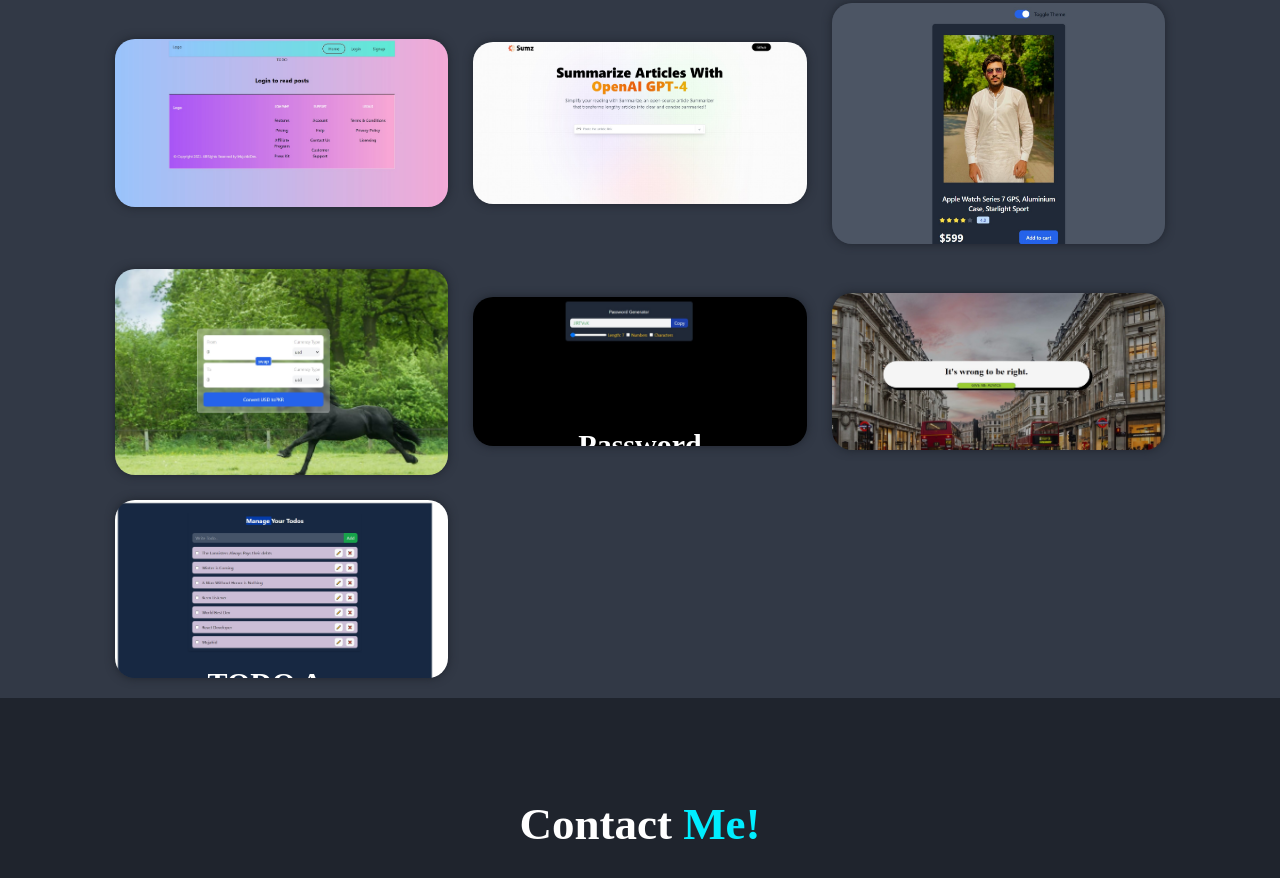
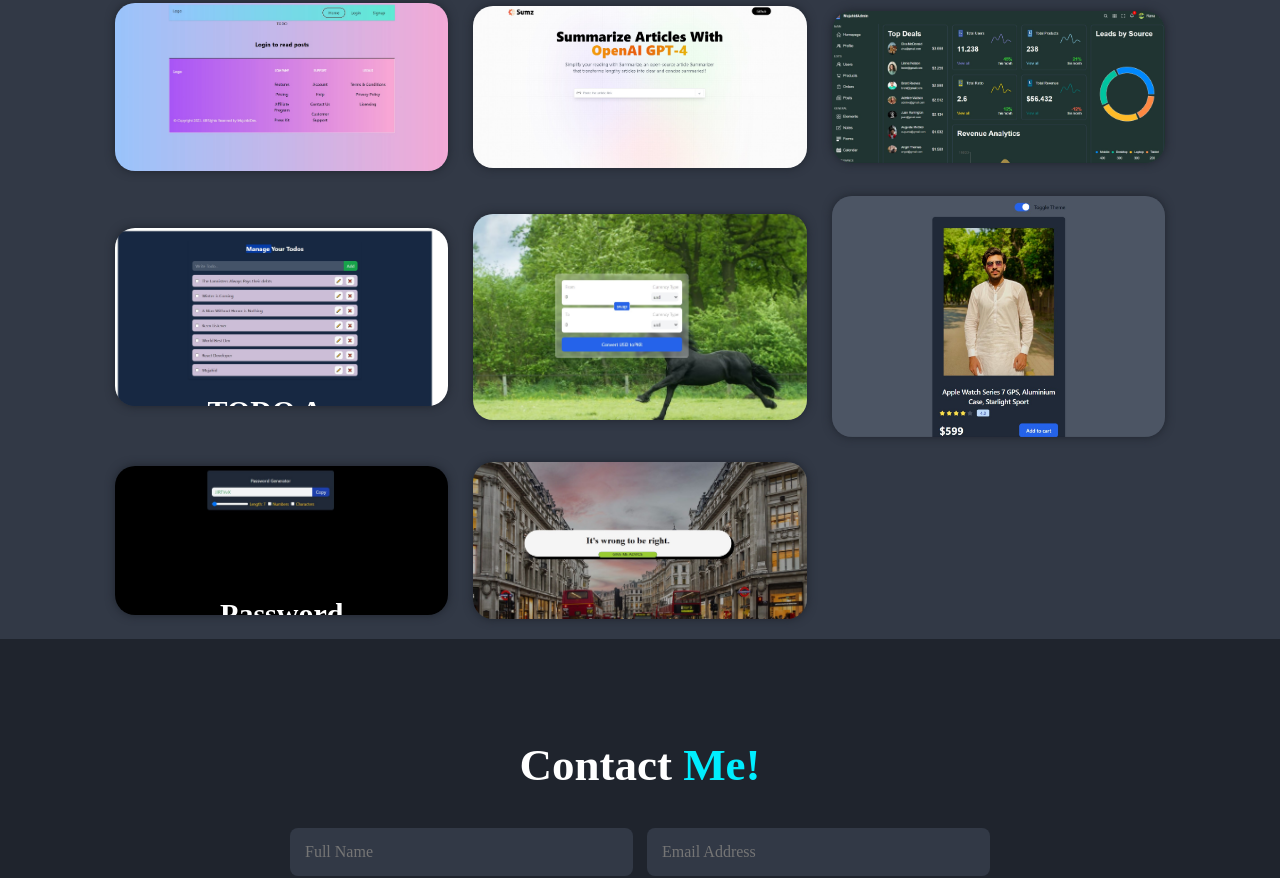
Before and after one commit to MUJAHID-SARWAR/Portfolio-Project, a plain HTML site: page index.html in a window 1280 px wide. Shown: the part 2589-3467 px from the top of the page. Drawn offline with nearby package versions, Linux system fonts and the light colour scheme.

Commit message:
Minor Chnages

```diff
--- a/index.html
+++ b/index.html
@@ -159,6 +159,41 @@
         </div>
 
         <div class="portfolio-box">
+          <img src="images/adminDashboard.jpg" alt="" />
+          <div class="portfolio-layer">
+            <h4>Admin Dash</h4>
+
+            <p>
+              MujahidAdmin is a React JS dashboard offering a dynamic admin experience with real-time analytics and comprehensive management tools.
+            </p>
+            <a href="https://velvety-melomakarona-ac6468.netlify.app/"
+              ><i class="bx bxl-netlify"></i
+            ></a>
+            <a href="https://github.com/MUJAHID-SARWAR/React_Admin_Dashboard"
+              ><i class="bx bxl-github"></i
+            ></a>
+          </div>
+        </div>
+
+        <div class="portfolio-box">
+          <img src="images/pro6.jpg" alt="" />
+          <div class="portfolio-layer">
+            <h4>TODO App</h4>
+            <p>
+              Developed a feature-rich Todo application with a clean and
+              intuitive interface, enabling users to effortlessly organize
+              tasks, set priorities.
+              <a href="https://helpful-eclair-7afd10.netlify.app/"
+                ><i class="bx bxl-netlify"></i
+              ></a>
+              <a href="https://github.com/MUJAHID-SARWAR/themeFlow"
+                ><i class="bx bxl-github"></i
+              ></a>
+            </p>
+          </div>
+        </div>
+
+        <!-- <div class="portfolio-box">
           <img src="images/pro11.jpg" alt="" />
           <div class="portfolio-layer">
             <h4>ContextAPi themeFlow</h4>
@@ -174,7 +209,7 @@
               ><i class="bx bxl-github"></i
             ></a>
           </div>
-        </div>
+        </div> -->
 
         <div class="portfolio-box">
           <img src="images/pro5.jpg" alt="" />
@@ -194,6 +229,24 @@
           </div>
         </div>
 
+
+        <div class="portfolio-box">
+          <img src="images/pro11.jpg" alt="" />
+          <div class="portfolio-layer">
+            <h4>ContextAPi themeFlow</h4>
+            <p>
+              Use React Context API to manage the theme state across components,
+              and store the user's selected theme preference in Local Storage
+              for persistent theming across sessions
+            </p>
+            <a href="https://velvety-melomakarona-ac6468.netlify.app/"
+              ><i class="bx bxl-netlify"></i
+            ></a>
+            <a href="https://github.com/MUJAHID-SARWAR/themeFlow"
+              ><i class="bx bxl-github"></i
+            ></a>
+          </div>
+        </div>
         <div class="portfolio-box">
           <img src="images/pro3.jpg" alt="" />
           <div class="portfolio-layer">
@@ -227,23 +280,7 @@
           </div>
         </div>
 
-        <div class="portfolio-box">
-          <img src="images/pro6.jpg" alt="" />
-          <div class="portfolio-layer">
-            <h4>TODO App</h4>
-            <p>
-              Developed a feature-rich Todo application with a clean and
-              intuitive interface, enabling users to effortlessly organize
-              tasks, set priorities.
-              <a href="https://helpful-eclair-7afd10.netlify.app/"
-                ><i class="bx bxl-netlify"></i
-              ></a>
-              <a href="https://github.com/MUJAHID-SARWAR/themeFlow"
-                ><i class="bx bxl-github"></i
-              ></a>
-            </p>
-          </div>
-        </div>
+
       </div>
     </section>
 <!-- Contact Section Design -->
```
Also changed, not shown: images/adminDashboard.jpg (added).
